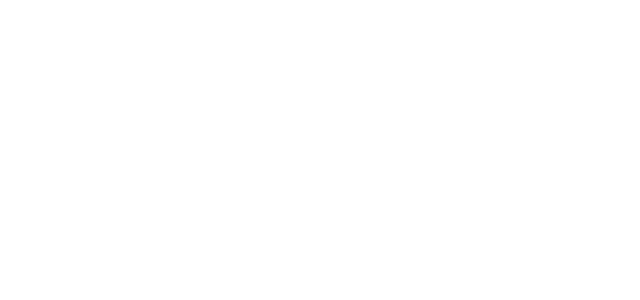
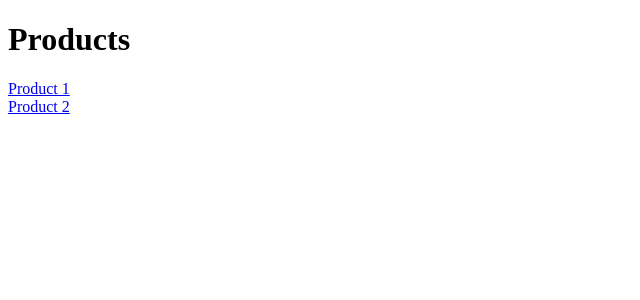
Before and after one commit to PhilipHassialis/first-nuxt-app, a Nuxt app: page /products in a window 1280 px wide. Before the commit this address had no page. Shown: the top 300 px of the page, without its empty margins (0-640 px from the left). Built offline with nearby package versions, Linux system fonts and the light colour scheme.

Commit message:
exercise

```diff
--- a/pages/index.vue
+++ b/pages/index.vue
@@ -2,8 +2,6 @@
   <div class="">
     <h1>My first Vue / Nuxt app</h1>
     <nuxt-link to="/users"> Users </nuxt-link>
+    <nuxt-link to="/products"> Products </nuxt-link>
   </div>
 </template>
-
-<script>
-</script>
--- /dev/null
+++ b/pages/products/_pid.vue
@@ -0,0 +1,5 @@
+<template>
+  <div class="">
+    <h1>Product with id: {{ $route.params.pid }}</h1>
+  </div>
+</template>
--- /dev/null
+++ b/pages/products/index.vue
@@ -0,0 +1,8 @@
+<template>
+  <div>
+    <h1>Products</h1>
+    <nuxt-link to="/products/1">Product 1</nuxt-link>
+    <br />
+    <nuxt-link to="/products/2">Product 2</nuxt-link>
+  </div>
+</template>
--- a/pages/users/index.vue
+++ b/pages/users/index.vue
@@ -1,6 +1,6 @@
 <template>
   <div class="">
-    <h1>this is the users page</h1>
+    <h1>this is the users page - enter a user and press the button</h1>
     <input type="text" v-model="userId" />
     <button @click="onLoadUser">Load user</button>
   </div>
```
